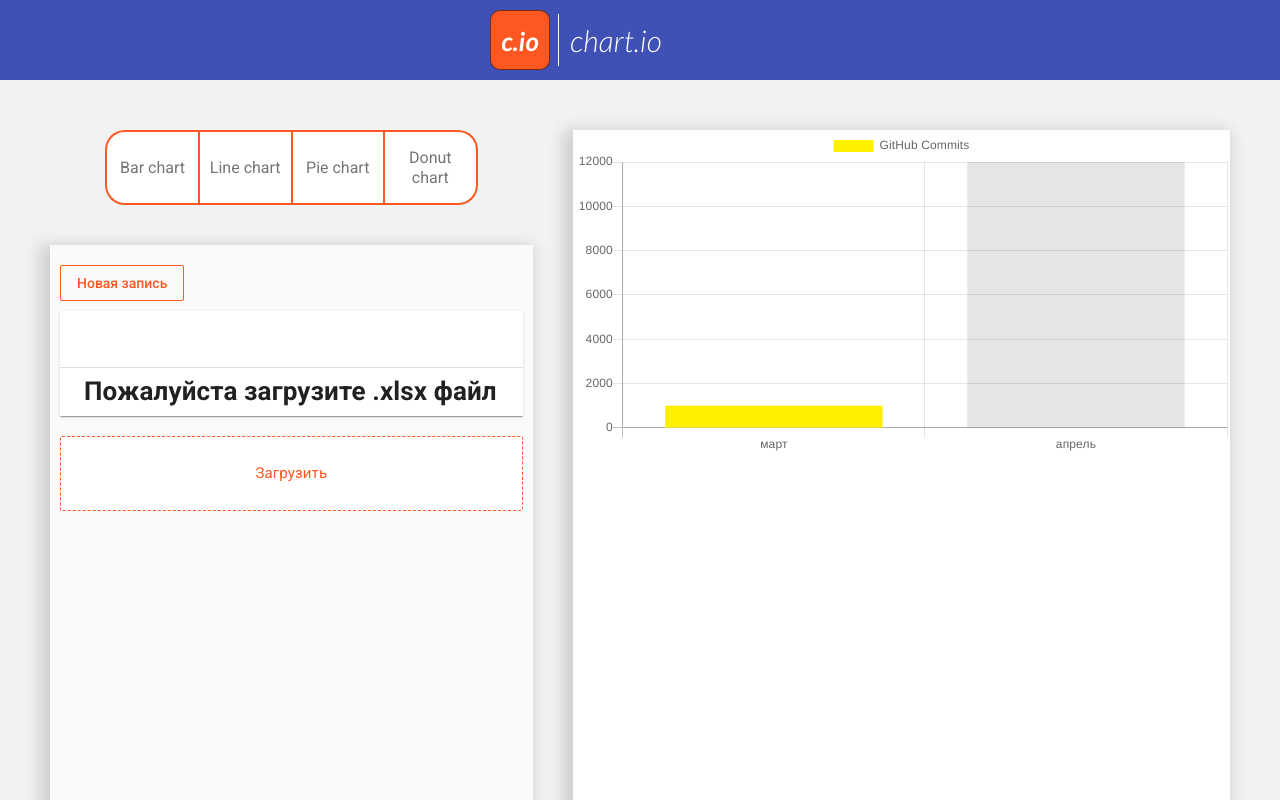
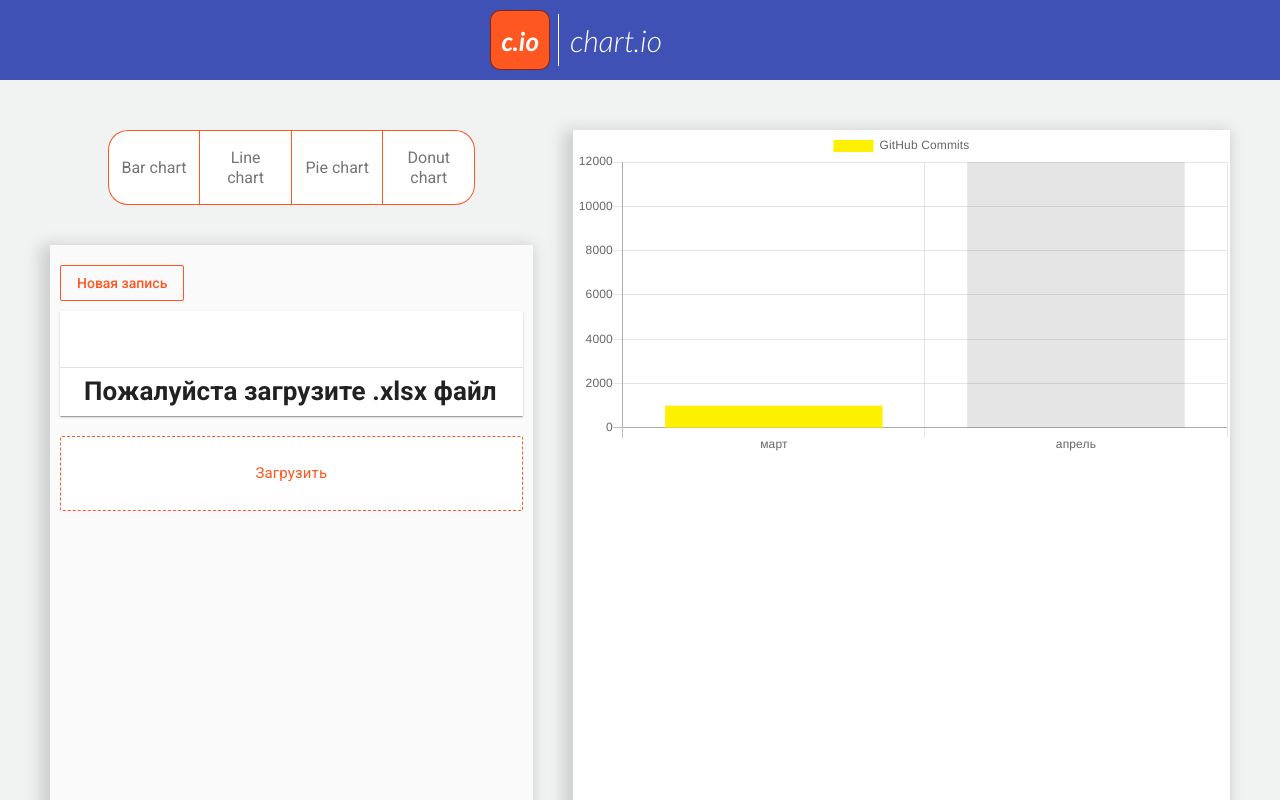
Before and after one commit to eshulga/chartio, a Vue app: page / in a window 1280 px wide. Shown: the top 800 px of the page. Built offline with nearby package versions, Linux system fonts and the light colour scheme.

Commit message:
beutify it

```diff
--- a/src/common/chart-toggle/ChartToggle.vue
+++ b/src/common/chart-toggle/ChartToggle.vue
@@ -69,7 +69,7 @@ export default {
   flex-direction: row;
   button {
     display: flex;
-    border: 2px solid #ff5722;
+    border: 1px solid #ff5722;
     height: 75px;
     max-width: 130px;
     width: 100%;
```
